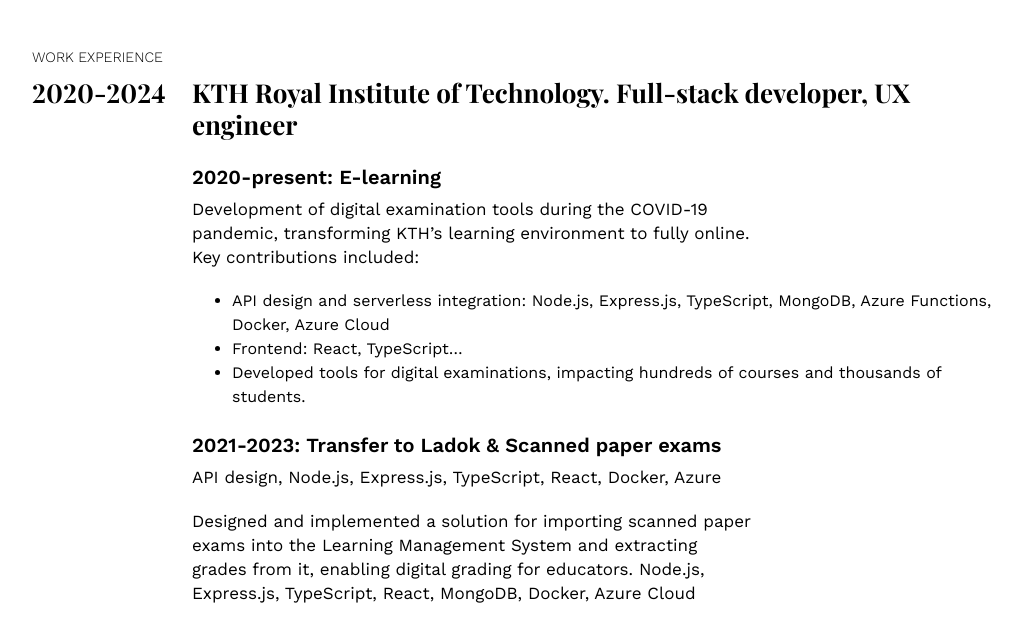
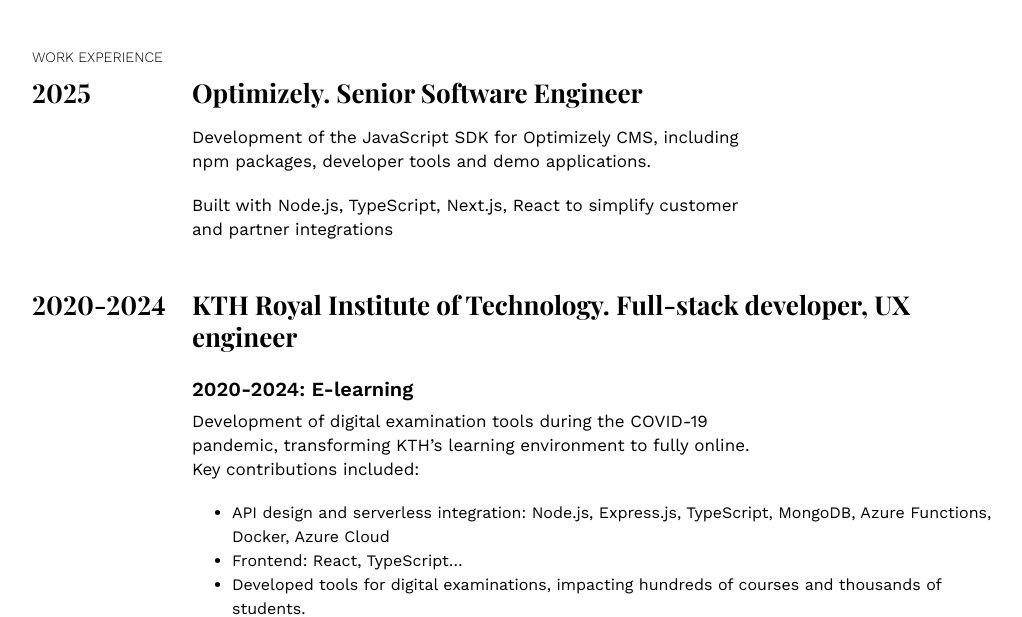
Before and after one commit to exacs/saito.style, an Eleventy site: page apps/www.saito.style/src/resume.njk in a window 1280 px wide. Shown: the part 219-836 px from the top of the page, without its empty margins (128-1150 px from the left). Built offline with nearby package versions, Linux system fonts and the light colour scheme; Eleventy itself is replaced by a stand-in of ours; files that its build step writes are made by us from their sources.

Commit message:
Update CV

```diff
--- a/apps/www.saito.style/src/resume.njk
+++ b/apps/www.saito.style/src/resume.njk
@@ -8,13 +8,27 @@
   <p>Versatile Full-Stack Developer and UX Engineer.</p>
   <h2>Work experience</h2>
   <h3>
+    <span class="date">2025</span>
+    <span>Optimizely. Senior Software Engineer</span>
+  </h3>
+  <div class="under-h3">
+    <p>
+      Development of the JavaScript SDK for Optimizely CMS, including npm
+      packages, developer tools and demo applications.
+    </p>
+    <p>
+      Built with Node.js, TypeScript, Next.js, React to simplify customer and
+      partner integrations
+    </p>
+  </div>
+  <h3>
     <span class="date">2020-2024</span>
     <span>
       KTH Royal Institute of Technology. Full-stack developer, UX engineer
     </span>
   </h3>
   <div class="under-h3">
-    <h4>2020-present: E-learning</h4>
+    <h4>2020-2024: E-learning</h4>
     <p>
       Development of digital examination tools during the COVID-19 pandemic,
       transforming KTH’s learning environment to fully online. Key contributions
```
